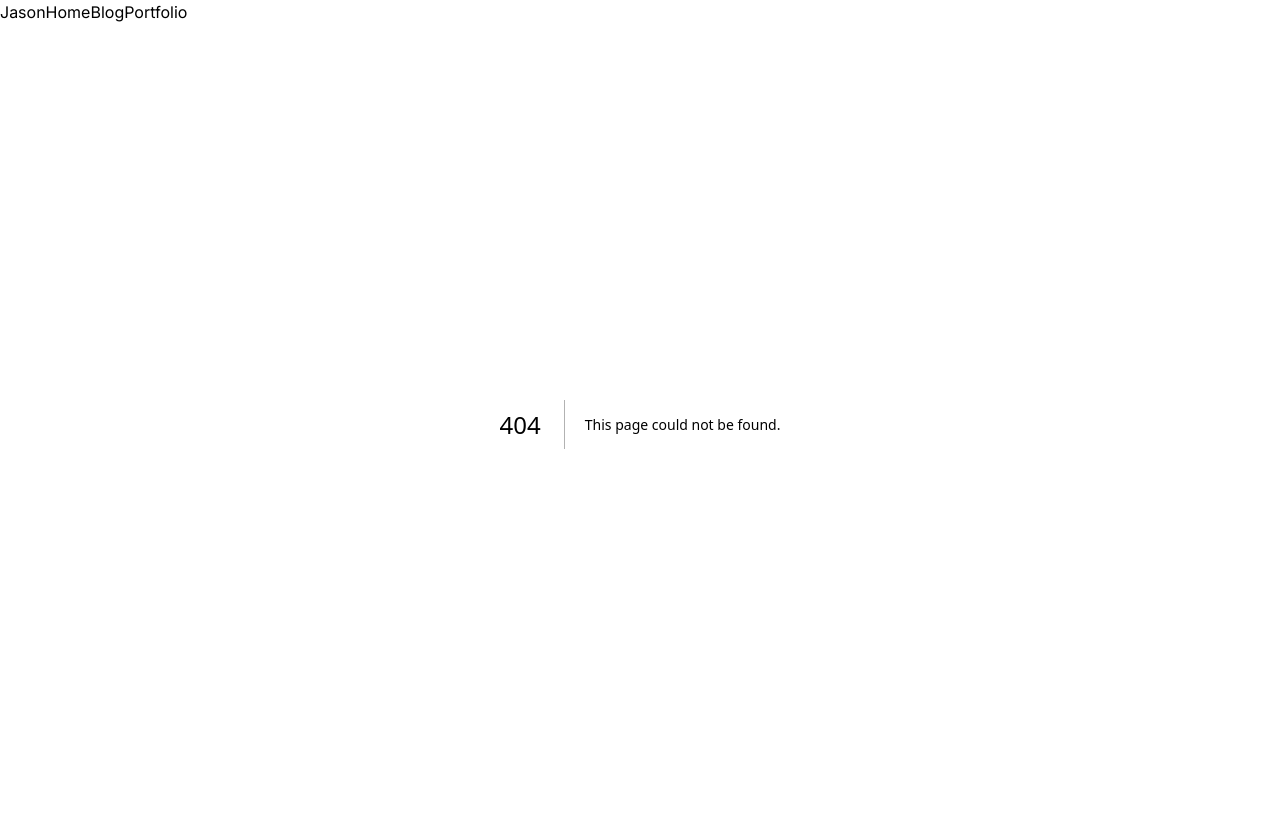
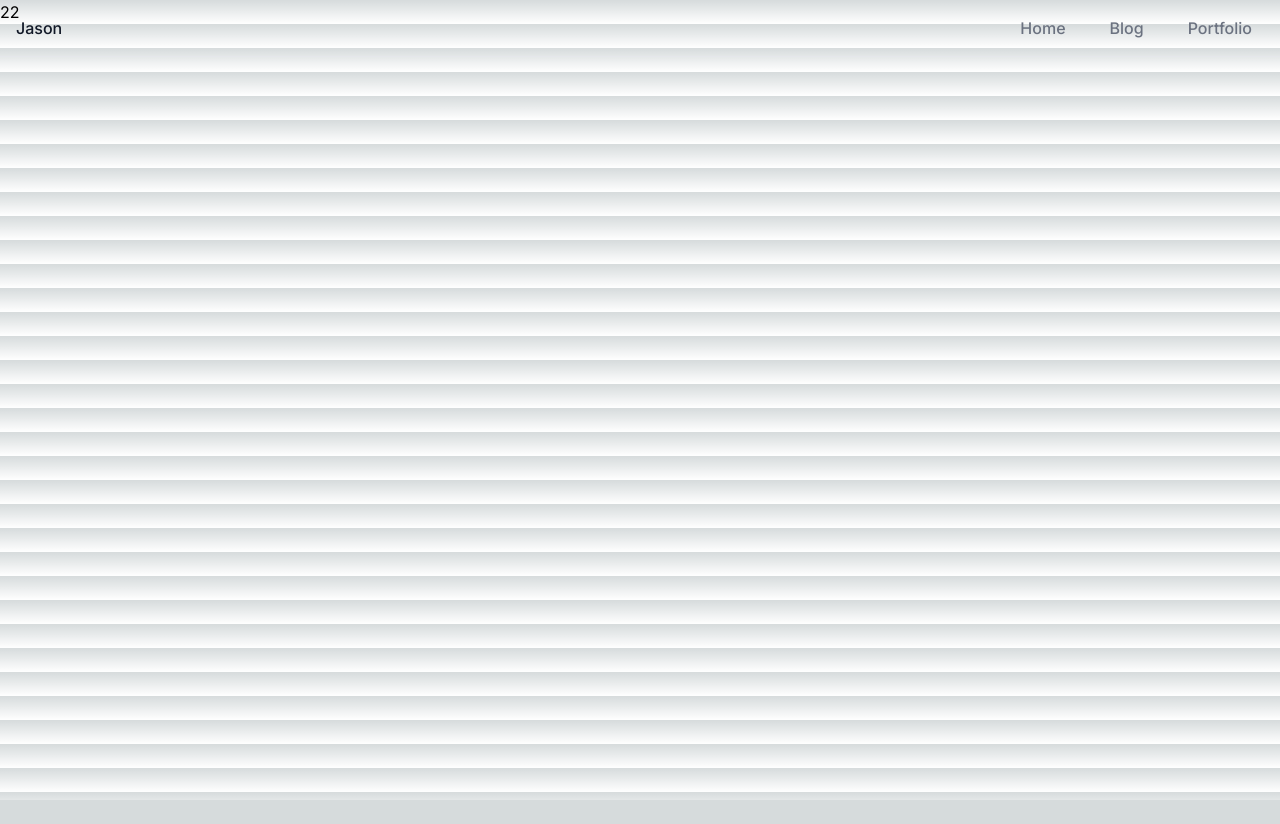
Before and after one commit to yikejason/jason-blog-website, a Next.js app: page /blog in a window 1280 px wide. Before the commit this address had no page. After the commit the page ends 800 px from the top, so only its background shows below. Built offline with nearby package versions, Linux system fonts and the light colour scheme.

Commit message:
updated rootLayout

```diff
--- /dev/null
+++ b/src/app/blog/page.tsx
@@ -0,0 +1,7 @@
+import React from 'react';
+
+const page = () => {
+  return <div>22</div>;
+};
+
+export default page;
--- a/src/app/layout.tsx
+++ b/src/app/layout.tsx
@@ -1,7 +1,7 @@
 import type { Metadata } from 'next';
 import { Inter } from 'next/font/google';
 import './globals.css';
-import Header from '@/components/header/Navbar';
+import Header from '@/src/components/header/Navbar';
 
 const inter = Inter({ subsets: ['latin'] });
 
--- a/tailwind.config.ts
+++ b/tailwind.config.ts
@@ -1,4 +1,4 @@
-import type { Config } from 'tailwindcss'
+import type { Config } from 'tailwindcss';
 
 const config: Config = {
   content: [
@@ -16,5 +16,5 @@ const config: Config = {
     },
   },
   plugins: [],
-}
-export default config
+};
+export default config;
```
Also changed, not shown: src/components/header/NavLink.tsx (renamed from components/header/NavLink.tsx), src/components/header/Navbar.tsx (renamed from components/header/Navbar.tsx).
